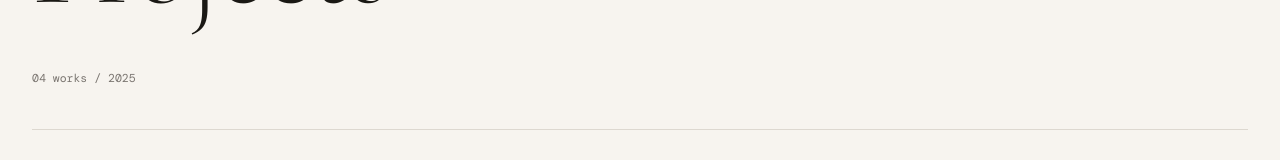
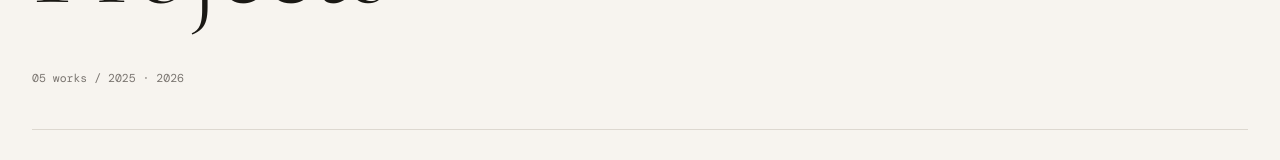
Before and after one commit to JasperLHJ/jasperlhj-portfolio, a Nuxt app: page /projects in a window 1280 px wide. Shown: the part 254-414 px from the top of the page. Built offline with nearby package versions, Linux system fonts and the light colour scheme.

Commit message:
feat: add project and change desc

```diff
--- a/app/components/home/AboutSection.vue
+++ b/app/components/home/AboutSection.vue
@@ -59,7 +59,7 @@ import type { Profile } from '~/types/content'
 const profile = profileJson as Profile
 
 const stats = [
-  { key: 'proj', label: 'Projects shipped', hint: '', target: 4, suffix: '' },
+  { key: 'proj', label: 'Projects shipped', hint: '', target: 10, suffix: '+' },
   { key: 'yrs', label: 'Years building', hint: '', target: 2, suffix: '+' },
   { key: 'stack', label: 'Core stacks', hint: 'Nuxt + Laravel', target: 2, suffix: '' },
   { key: 'loc', label: 'Based in', hint: '', target: 0, suffix: 'MY', isText: true },
--- a/app/content/projects.json
+++ b/app/content/projects.json
@@ -26,7 +26,7 @@
     "title": "Calvary Church",
     "description": "A modern church website for Calvary Church Malaysia, built with Nuxt 4 and featuring content management via Nuxt Content and smooth UI interactions powered by Swiper web components.",
     "tags": ["NuxtJS", "VueJS", "Nuxt Content", "Swiper"],
-    "url": "https://calvary-nuxt.vercel.app",
+    "url": "https://calvary.corn.my/",
     "year": "2025",
     "featured": true,
     "image": "/images/projects/calvary-ss.png",
@@ -42,5 +42,16 @@
     "featured": true,
     "image": "/images/projects/health-ss.png",
     "images": ["/images/projects/health-ss.png"]
+  },
+  {
+    "id": 5,
+    "title": "Aletheia",
+    "description": "A private school website built with Laravel and a custom CMS for managing site content, blogs, testimonials, educators, and programme information. A daily cron job scrapes Instagram posts to sync blog content, with SEO and Google Analytics configured. Deployed via Docker on DigitalOcean.",
+    "tags": ["Laravel", "CMS", "Docker", "DigitalOcean", "SEO", "Google Analytics", "Cron Jobs"],
+    "url": "https://aletheiaresourcecenter.com",
+    "year": "2026",
+    "featured": true,
+    "image": "/images/projects/aletheia-ss.png",
+    "images": ["/images/projects/aletheia-ss.png"]
   }
 ]
```
Also changed, not shown: 1 other file (tests, documents, lock files or other folders).
